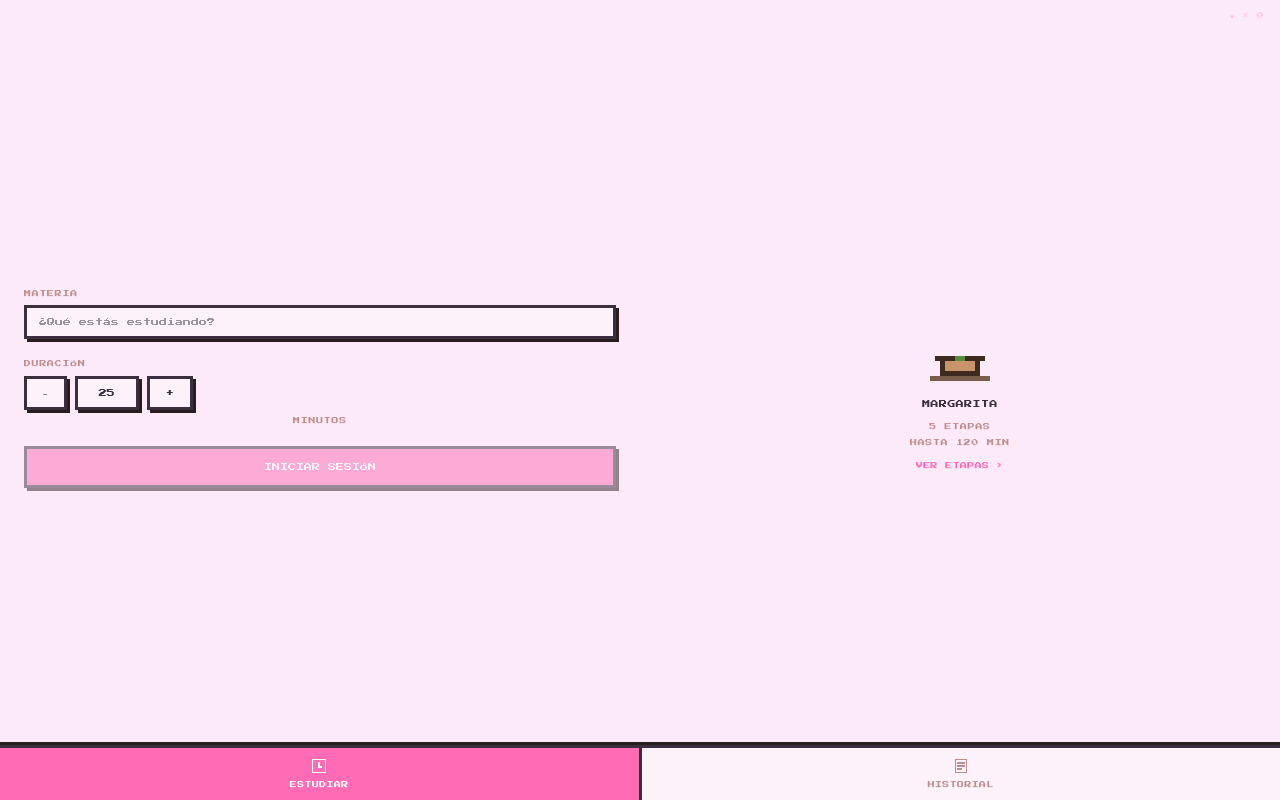
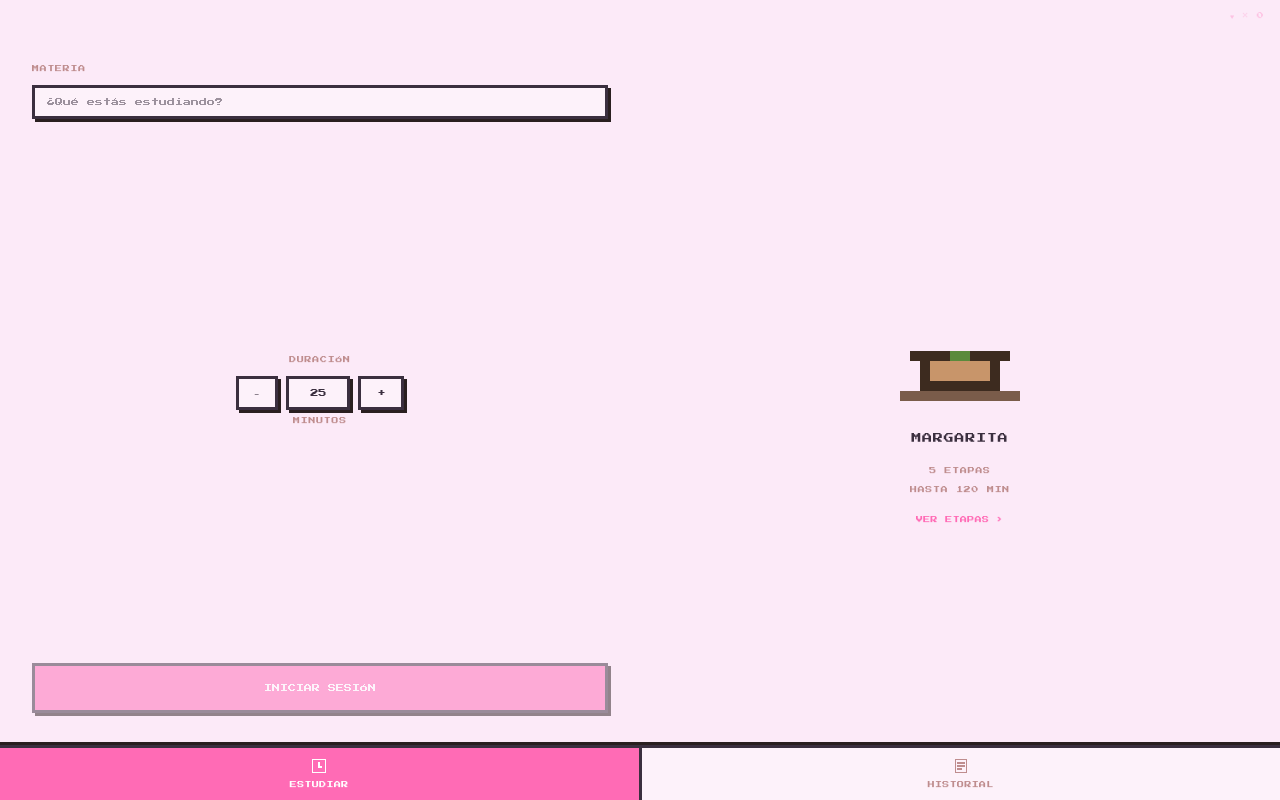
Before and after one commit to Axio-Ukano/minus-garden, a React (Vite) app: page / in a window 1280 px wide. Built offline with nearby package versions, Linux system fonts and the light colour scheme.

Commit message:
fix(timer): idle layout — space-between controls, centered duration, 2x plant

```diff
--- a/src/modules/timer/TimerDisplay.tsx
+++ b/src/modules/timer/TimerDisplay.tsx
@@ -379,18 +379,17 @@ export function TimerDisplay({ onNavigateToHistory }: { onNavigateToHistory: ()
         {/* ── Left column — controls ── */}
         <div
           style={{
-            padding: 24,
+            padding: "32px 32px",
             display: "flex",
             flexDirection: "column",
-            justifyContent: "center",
-            gap: 20,
+            justifyContent: "space-between",
             overflow: "hidden",
           }}
         >
           {isIdle && (
             <>
               {/* Subject selector */}
-              <div style={{ display: "flex", flexDirection: "column", gap: 6 }}>
+              <div style={{ display: "flex", flexDirection: "column", gap: 10 }}>
                 <span style={labelStyle}>MATERIA</span>
                 {isLoaded && subjects.length > 0 ? (
                   <>
@@ -437,8 +436,8 @@ export function TimerDisplay({ onNavigateToHistory }: { onNavigateToHistory: ()
                 )}
               </div>
 
-              {/* Duration selector */}
-              <div style={{ display: "flex", flexDirection: "column", gap: 6 }}>
+              {/* Duration selector — centered */}
+              <div style={{ display: "flex", flexDirection: "column", alignItems: "center", gap: 10 }}>
                 <span style={labelStyle}>DURACIÓN</span>
                 <DurationSelector value={durationMinutes} onChange={setDuration} />
               </div>
@@ -448,8 +447,9 @@ export function TimerDisplay({ onNavigateToHistory }: { onNavigateToHistory: ()
                 className="pixel-btn"
                 style={{
                   width: "100%",
-                  padding: "12px 16px",
+                  padding: "16px",
                   justifyContent: "center",
+                  fontSize: "var(--text-pixel-sm)",
                   opacity: !subject.trim() ? 0.5 : 1,
                   cursor: !subject.trim() ? "not-allowed" : "pointer",
                 }}
@@ -500,29 +500,34 @@ export function TimerDisplay({ onNavigateToHistory }: { onNavigateToHistory: ()
         {/* ── Right column — plant ── */}
         <div
           style={{
-            padding: 24,
+            padding: "32px 32px",
             display: "flex",
             flexDirection: "column",
             justifyContent: "center",
             alignItems: "center",
-            gap: 16,
+            gap: 20,
             overflow: "hidden",
           }}
         >
           {isIdle && (
-            <div style={{ display: "flex", flexDirection: "column", alignItems: "center", gap: 12 }}>
-              <PlantDisplay stage={1} size="lg" />
+            <div style={{ display: "flex", flexDirection: "column", alignItems: "center", gap: 20 }}>
+              {/* Plant scaled up — wrapper reserves the visual space */}
+              <div style={{ width: 160, height: 160, display: "flex", alignItems: "center", justifyContent: "center" }}>
+                <div style={{ transform: "scale(2)", transformOrigin: "center" }}>
+                  <PlantDisplay stage={1} size="lg" />
+                </div>
+              </div>
               <span
                 style={{
                   fontFamily: "var(--font-pixel)",
-                  fontSize: "var(--text-pixel-sm)",
+                  fontSize: "var(--text-pixel-md)",
                   color: "var(--color-text)",
-                  letterSpacing: "0.05em",
+                  letterSpacing: "0.08em",
                 }}
               >
                 MARGARITA
               </span>
-              <div style={{ display: "flex", flexDirection: "column", alignItems: "center", gap: 6 }}>
+              <div style={{ display: "flex", flexDirection: "column", alignItems: "center", gap: 8 }}>
                 <span style={labelStyle}>5 ETAPAS</span>
                 <span style={labelStyle}>HASTA 120 MIN</span>
               </div>
```
